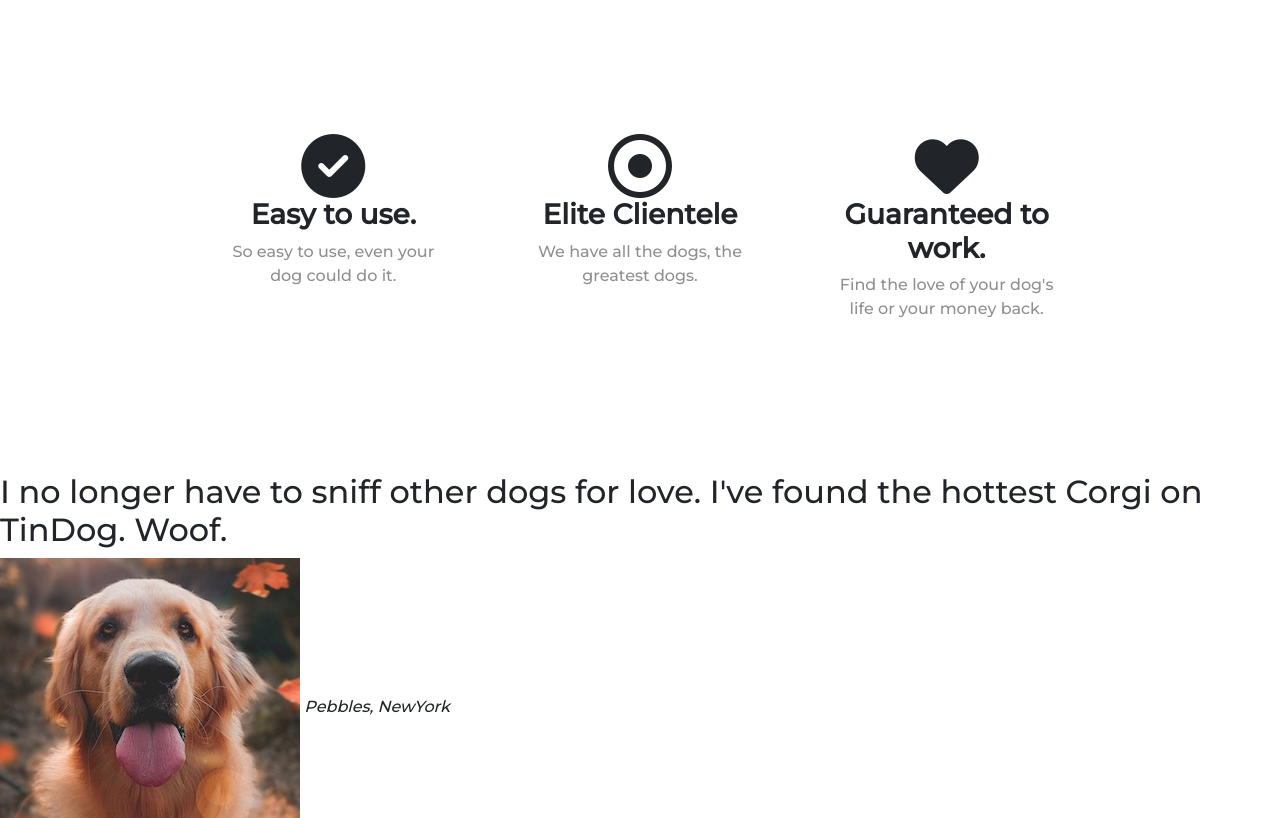
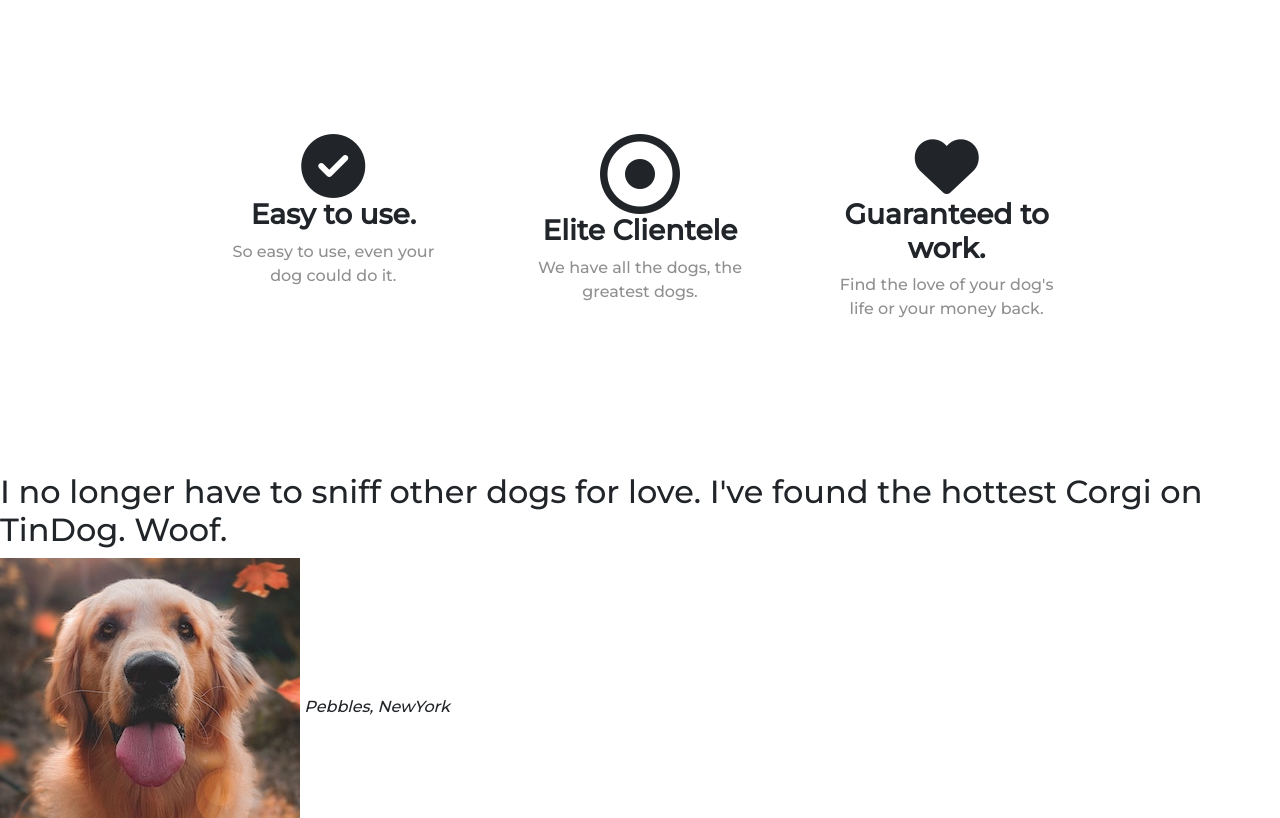
Before and after one commit to Khopdi81/TinDog, a plain HTML site: page index.html in a window 1280 px wide. Shown: the part 780-1598 px from the top of the page. Drawn offline with nearby package versions, Linux system fonts and the light colour scheme.

Commit message:
modified3

```diff
--- a/index.html
+++ b/index.html
@@ -67,7 +67,7 @@
                 <p>So easy to use, even your dog could do it.</p>
             </div>
             <div class="feature-box col-lg-4 col-sm-12 ">
-                <i class="far fa-dot-circle fa-4x"></i>
+                <i class="far fa-dot-circle fa-5x"></i>
                 <h3>Elite Clientele</h3>
                 <p>We have all the dogs, the greatest dogs.</p>
             </div>
```
